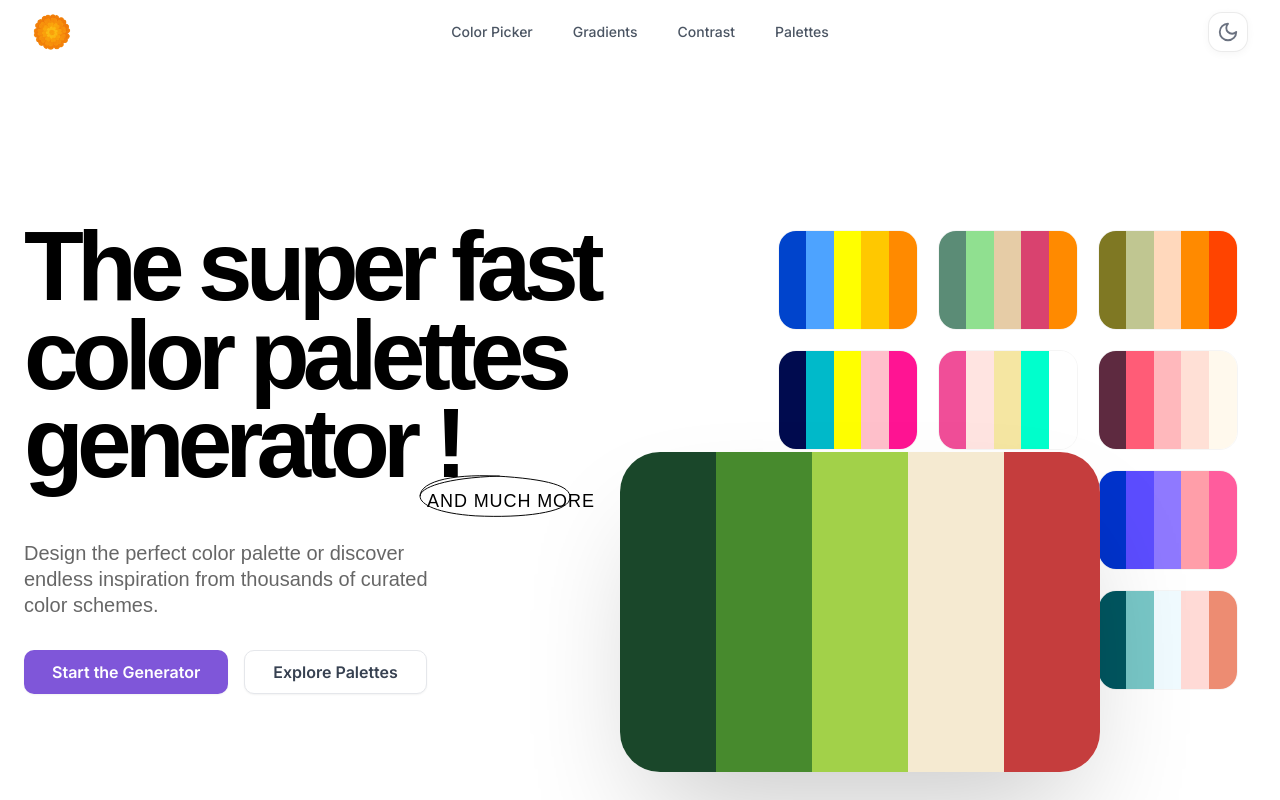
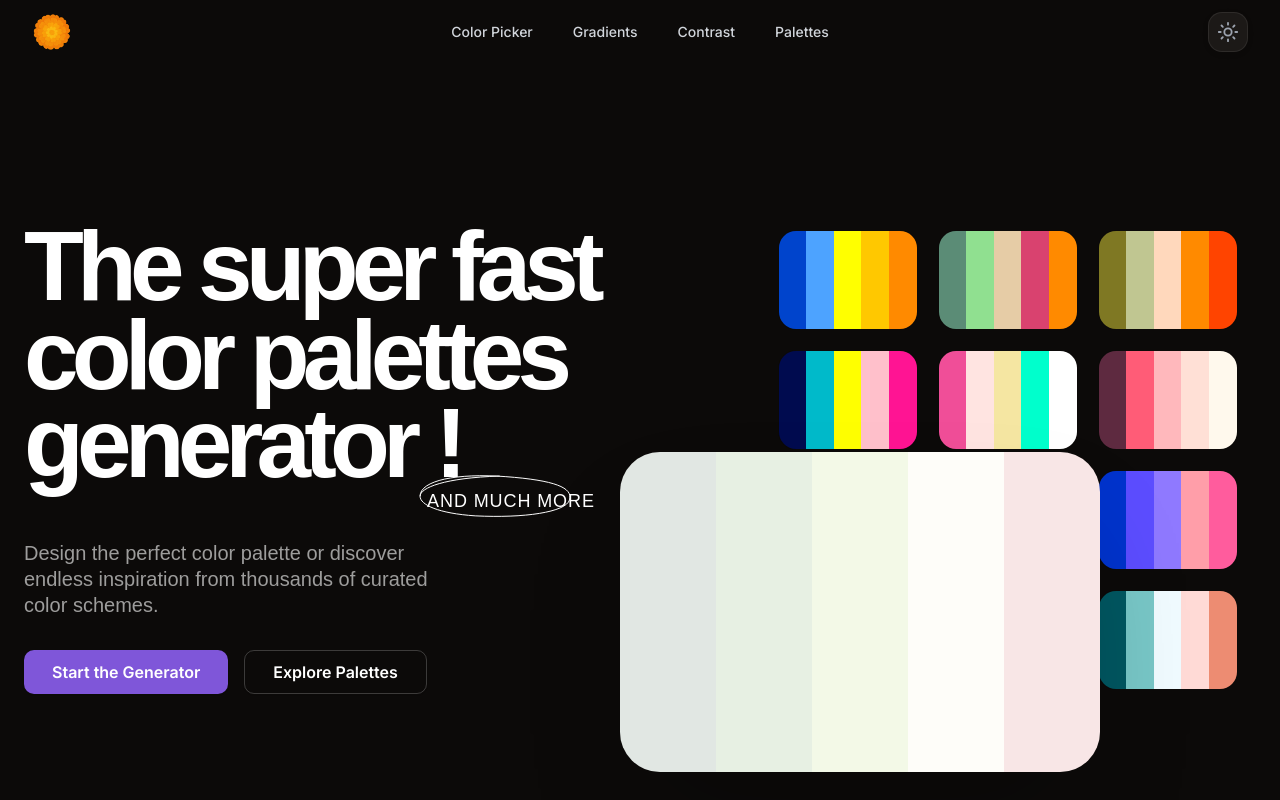
Before and after one commit to codewithdhruba01/ColorPicker, a Next.js app: page / in a window 1280 px wide. Both pictures are taken after a click on the button "Toggle theme". Shown: the top 800 px of the page. Built offline with nearby package versions, Linux system fonts and the light colour scheme; a web font is replaced by a local one.

Commit message:
feat: add animated theme toggler with view transition API

```diff
--- a/app/globals.css
+++ b/app/globals.css
@@ -205,7 +205,6 @@
   animation: twinkle 3s ease-in-out infinite;
 }
 
-
 .animate-fade-in-up {
   animation: fade-in-up 0.6s ease-out;
 }
@@ -224,3 +223,7 @@
   pointer-events: none !important;
   z-index: 9999 !important;
 }
+::view-transition-old(root), ::view-transition-new(root) {
+    animation: none;
+    mix-blend-mode: normal;
+}
--- a/components/theme-toggle.tsx
+++ b/components/theme-toggle.tsx
@@ -4,6 +4,7 @@
 import { Moon, Sun } from "lucide-react"
 import { useTheme } from "next-themes"
 import { Button } from "@/components/ui/button"
+import { AnimatedThemeToggler } from "@/components/ui/animated-theme-toggler"
 
 export function ThemeToggle() {
   const { theme, setTheme } = useTheme()
@@ -15,25 +16,15 @@
 
   if (!mounted) {
     return (
-      <Button variant="outline" size="icon">
-        <Sun className="h-5 w-5" />
+      <Button variant="outline" size="icon" className="rounded-[14px] w-10 h-10 border border-black/[0.08] dark:border-white/[0.08] bg-white dark:bg-stone-900 shadow-[0_2px_8px_rgba(0,0,0,0.04)]">
+        <Sun className="h-5 w-5 opacity-0" />
       </Button>
     )
   }
 
   return (
-    <Button
-      variant="ghost"
-      size="icon"
-      onClick={() => setTheme(theme === "dark" ? "light" : "dark")}
-      className="rounded-[14px] w-10 h-10 border border-black/[0.08] dark:border-white/[0.08] bg-white dark:bg-stone-900 shadow-[0_2px_8px_rgba(0,0,0,0.04)] hover:bg-gray-50 dark:hover:bg-stone-800 transition-all duration-300"
-    >
-      {theme === "dark" ? (
-        <Sun className="h-[22px] w-[22px] text-gray-500 dark:text-gray-400" />
-      ) : (
-        <Moon className="h-[22px] w-[22px] text-gray-500" />
-      )}
-      <span className="sr-only">Toggle theme</span>
-    </Button>
+    <AnimatedThemeToggler
+      className="flex items-center justify-center rounded-[14px] w-10 h-10 border border-black/[0.08] dark:border-white/[0.08] bg-white dark:bg-stone-900 shadow-[0_2px_8px_rgba(0,0,0,0.04)] hover:bg-gray-50 dark:hover:bg-stone-800 transition-all duration-300 focus-visible:outline-none focus-visible:ring-1 focus-visible:ring-ring"
+    />
   )
 }
--- /dev/null
+++ b/components/ui/animated-theme-toggler.tsx
@@ -0,0 +1,76 @@
+"use client"
+
+import { useCallback, useRef } from "react"
+import { Moon, Sun } from "lucide-react"
+import { flushSync } from "react-dom"
+import { useTheme } from "next-themes"
+
+import { cn } from "@/lib/utils"
+
+interface AnimatedThemeTogglerProps extends React.ComponentPropsWithoutRef<"button"> {
+  duration?: number
+}
+
+export const AnimatedThemeToggler = ({
+  className,
+  duration = 400,
+  ...props
+}: AnimatedThemeTogglerProps) => {
+  const { theme, setTheme, resolvedTheme } = useTheme()
+  const buttonRef = useRef<HTMLButtonElement>(null)
+
+  const toggleTheme = useCallback(async () => {
+    if (!buttonRef.current) return
+
+    // Fallback for browsers regarding view transitions
+    if (!document.startViewTransition) {
+      setTheme(resolvedTheme === "dark" ? "light" : "dark")
+      return
+    }
+
+    await document.startViewTransition(() => {
+      flushSync(() => {
+        setTheme(resolvedTheme === "dark" ? "light" : "dark")
+      })
+    }).ready
+
+    const { top, left, width, height } =
+      buttonRef.current.getBoundingClientRect()
+    const x = left + width / 2
+    const y = top + height / 2
+    const maxRadius = Math.hypot(
+      Math.max(left, window.innerWidth - left),
+      Math.max(top, window.innerHeight - top)
+    )
+
+    document.documentElement.animate(
+      {
+        clipPath: [
+          `circle(0px at ${x}px ${y}px)`,
+          `circle(${maxRadius}px at ${x}px ${y}px)`,
+        ],
+      },
+      {
+        duration,
+        easing: "ease-in-out",
+        pseudoElement: "::view-transition-new(root)",
+      }
+    )
+  }, [resolvedTheme, setTheme, duration])
+
+  return (
+    <button
+      ref={buttonRef}
+      onClick={toggleTheme}
+      className={cn(className)}
+      {...props}
+    >
+      <span className="sr-only">Toggle theme</span>
+      {resolvedTheme === "dark" ? (
+        <Sun className="h-[22px] w-[22px] text-gray-500 dark:text-gray-400" />
+      ) : (
+        <Moon className="h-[22px] w-[22px] text-gray-500" />
+      )}
+    </button>
+  )
+}
--- a/global.d.ts
+++ b/global.d.ts
@@ -1 +1,9 @@
 declare module "*.css";
+
+interface Document {
+    startViewTransition(callback: () => Promise<void> | void): {
+        ready: Promise<void>
+        finished: Promise<void>
+        updateCallbackDone: Promise<void>
+    }
+}
```
Also changed, not shown: components.json, 1 other file (tests, documents, lock files or other folders).
